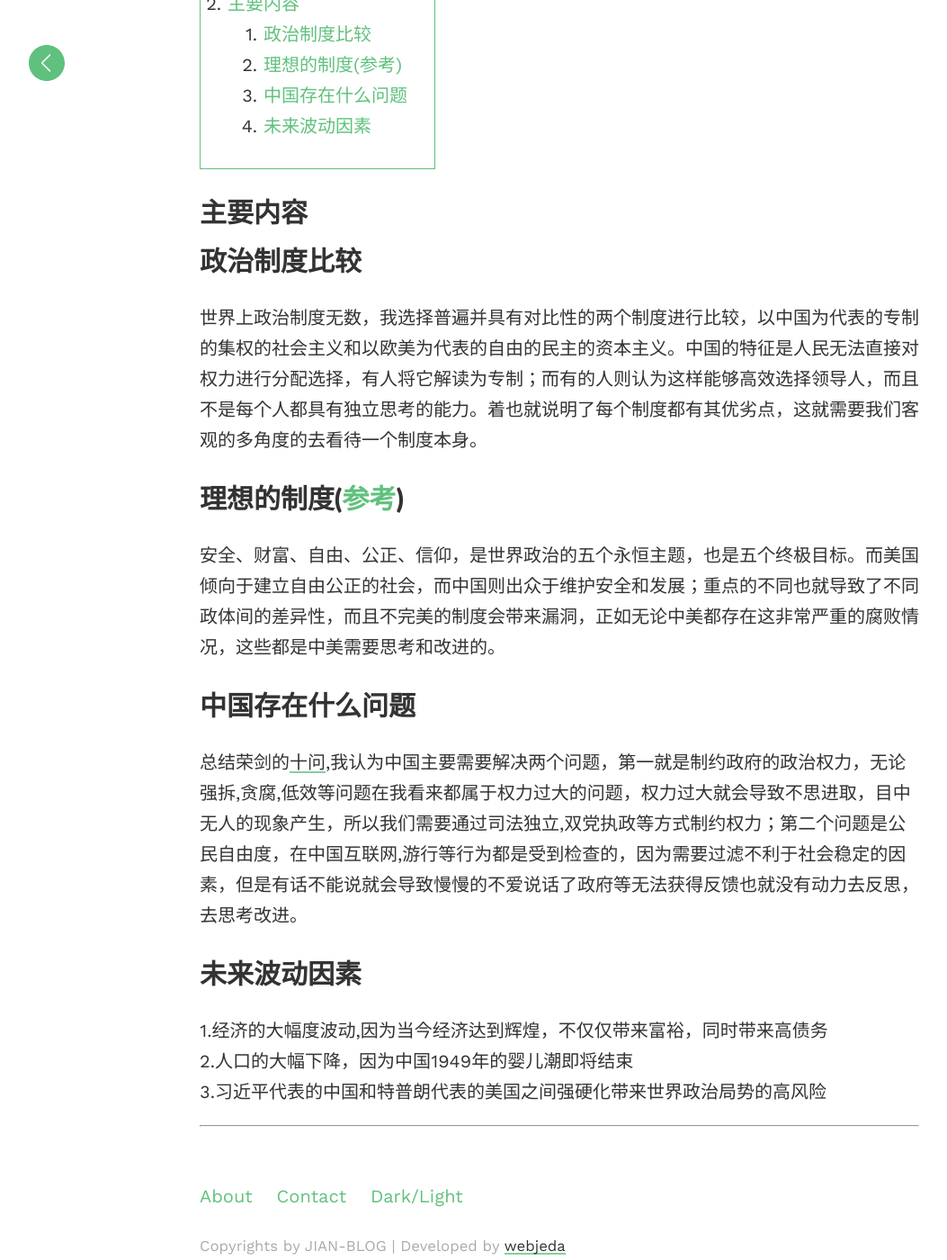
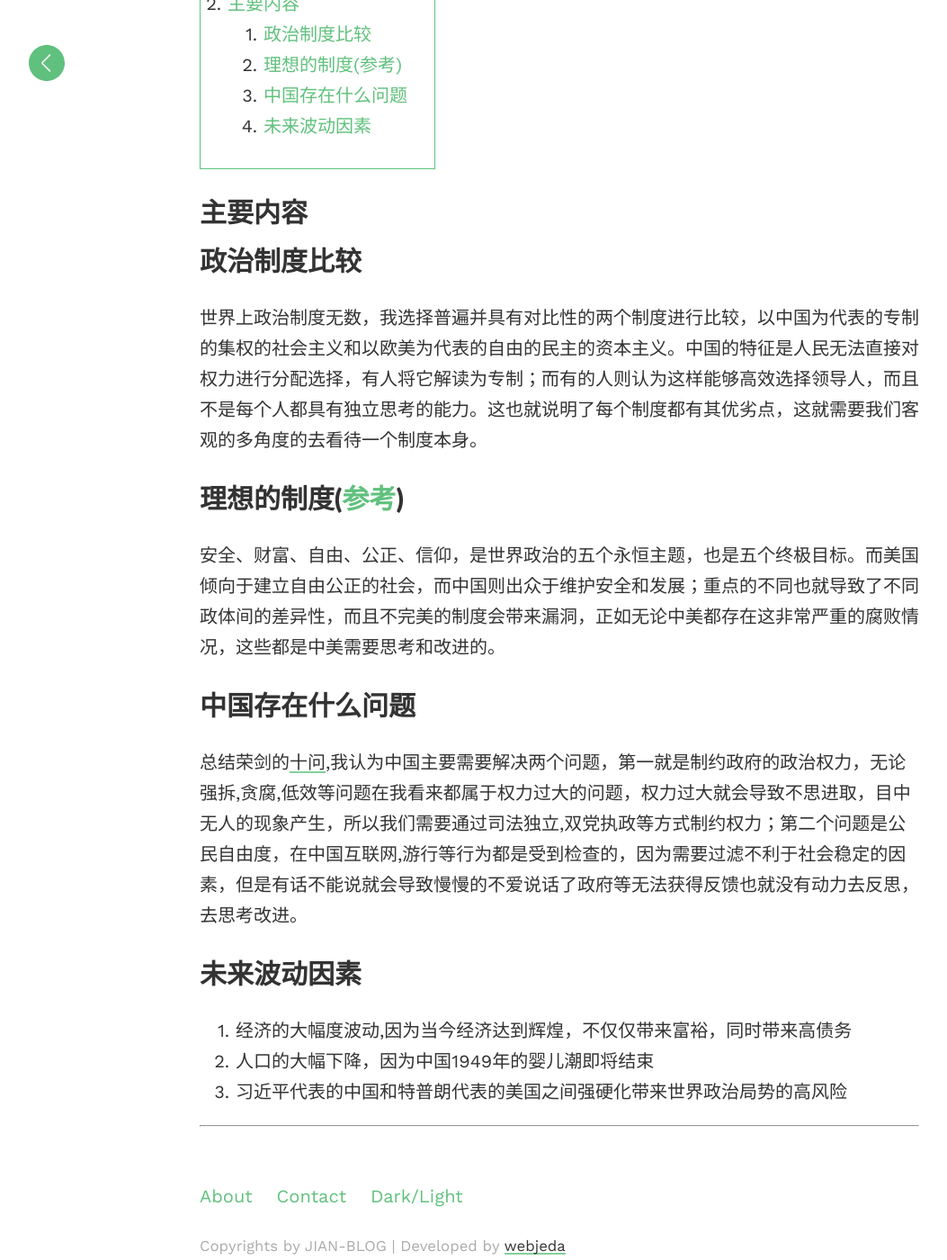
Before and after one commit to aFeiZzz/jianjustin.github.io, a Jekyll site: the page built from _posts/2018-01-01-什么是理想的政治制度.md, in a window 1280 px wide and 1400 px high, scrolled down 606 px. Shown: the whole window at 90% size, without its empty margins (18-1071 px from the left). Built offline with Jekyll 4.4.1, drawn with Linux system fonts in a browser that asks for light colours; comment, search, counter and statistics services are not loaded.

```diff
--- a/_posts/2018-01-01-什么是理想的政治制度.md
+++ b/_posts/2018-01-01-什么是理想的政治制度.md
@@ -11,7 +11,7 @@ title: 什么是理想的政治制度
 
 # 主要内容
 ## 政治制度比较
-世界上政治制度无数，我选择普遍并具有对比性的两个制度进行比较，以中国为代表的专制的集权的社会主义和以欧美为代表的自由的民主的资本主义。中国的特征是人民无法直接对权力进行分配选择，有人将它解读为专制；而有的人则认为这样能够高效选择领导人，而且不是每个人都具有独立思考的能力。着也就说明了每个制度都有其优劣点，这就需要我们客观的多角度的去看待一个制度本身。
+世界上政治制度无数，我选择普遍并具有对比性的两个制度进行比较，以中国为代表的专制的集权的社会主义和以欧美为代表的自由的民主的资本主义。中国的特征是人民无法直接对权力进行分配选择，有人将它解读为专制；而有的人则认为这样能够高效选择领导人，而且不是每个人都具有独立思考的能力。这也就说明了每个制度都有其优劣点，这就需要我们客观的多角度的去看待一个制度本身。
 
 ## 理想的制度([参考](http://www.sis.pku.edu.cn/cn/ResearchManagement/ResearchNews/0000000162/do))
 安全、财富、自由、公正、信仰，是世界政治的五个永恒主题，也是五个终极目标。而美国倾向于建立自由公正的社会，而中国则出众于维护安全和发展；重点的不同也就导致了不同政体间的差异性，而且不完美的制度会带来漏洞，正如无论中美都存在这非常严重的腐败情况，这些都是中美需要思考和改进的。
@@ -20,6 +20,6 @@ title: 什么是理想的政治制度
 总结荣剑的[十问](https://www.letscorp.net/archives/31864),我认为中国主要需要解决两个问题，第一就是制约政府的政治权力，无论强拆,贪腐,低效等问题在我看来都属于权力过大的问题，权力过大就会导致不思进取，目中无人的现象产生，所以我们需要通过司法独立,双党执政等方式制约权力；第二个问题是公民自由度，在中国互联网,游行等行为都是受到检查的，因为需要过滤不利于社会稳定的因素，但是有话不能说就会导致慢慢的不爱说话了政府等无法获得反馈也就没有动力去反思，去思考改进。
 
 ## 未来波动因素
-1.经济的大幅度波动,因为当今经济达到辉煌，不仅仅带来富裕，同时带来高债务<br>
-2.人口的大幅下降，因为中国1949年的婴儿潮即将结束<br>
-3.习近平代表的中国和特普朗代表的美国之间强硬化带来世界政治局势的高风险
+1. 经济的大幅度波动,因为当今经济达到辉煌，不仅仅带来富裕，同时带来高债务
+2. 人口的大幅下降，因为中国1949年的婴儿潮即将结束<br>
+3. 习近平代表的中国和特普朗代表的美国之间强硬化带来世界政治局势的高风险
```
Also changed, not shown: _posts/2018-02-25-2018行走计划.md (added, +24 -0 lines), images/trip.png (added).
